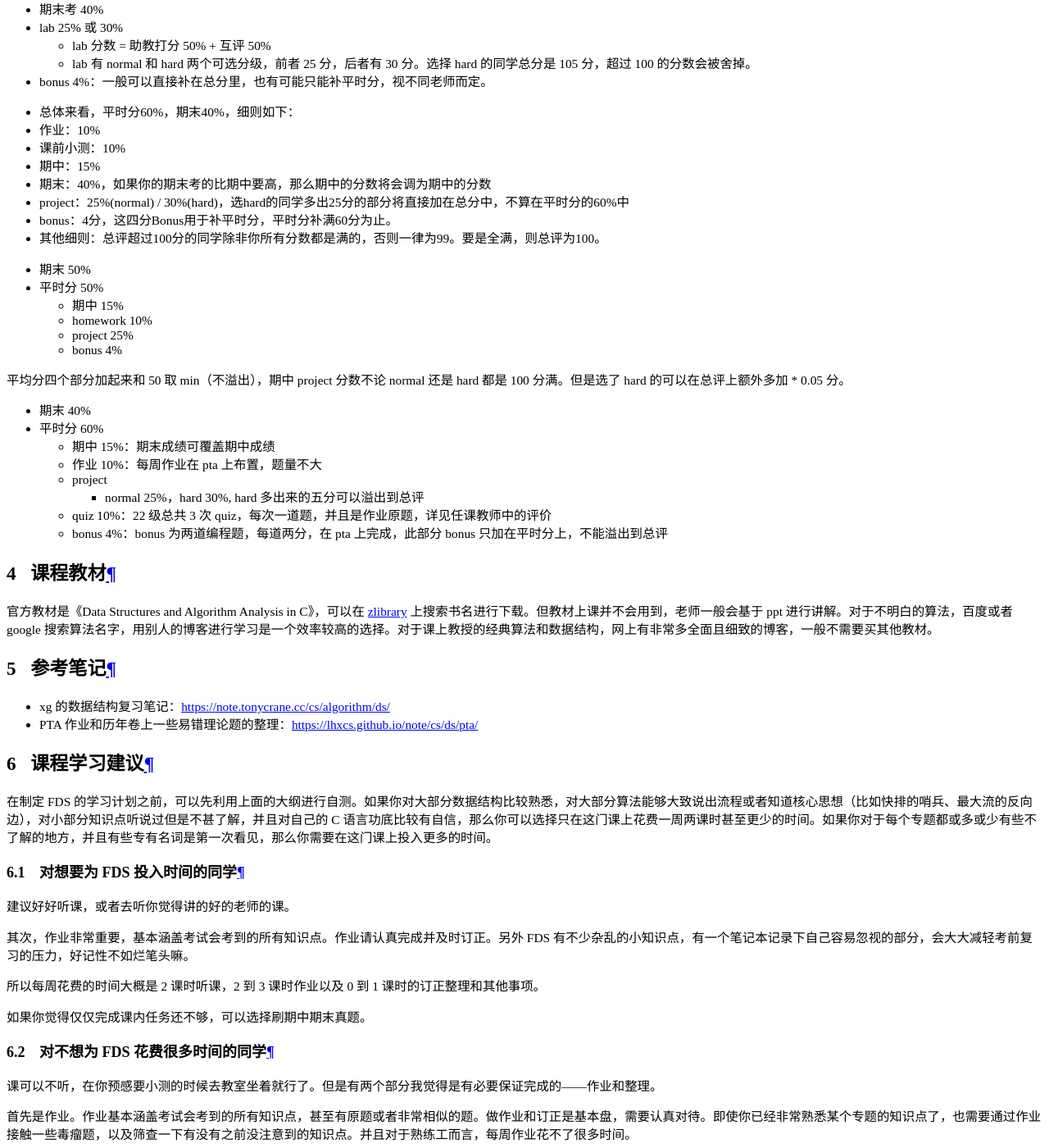
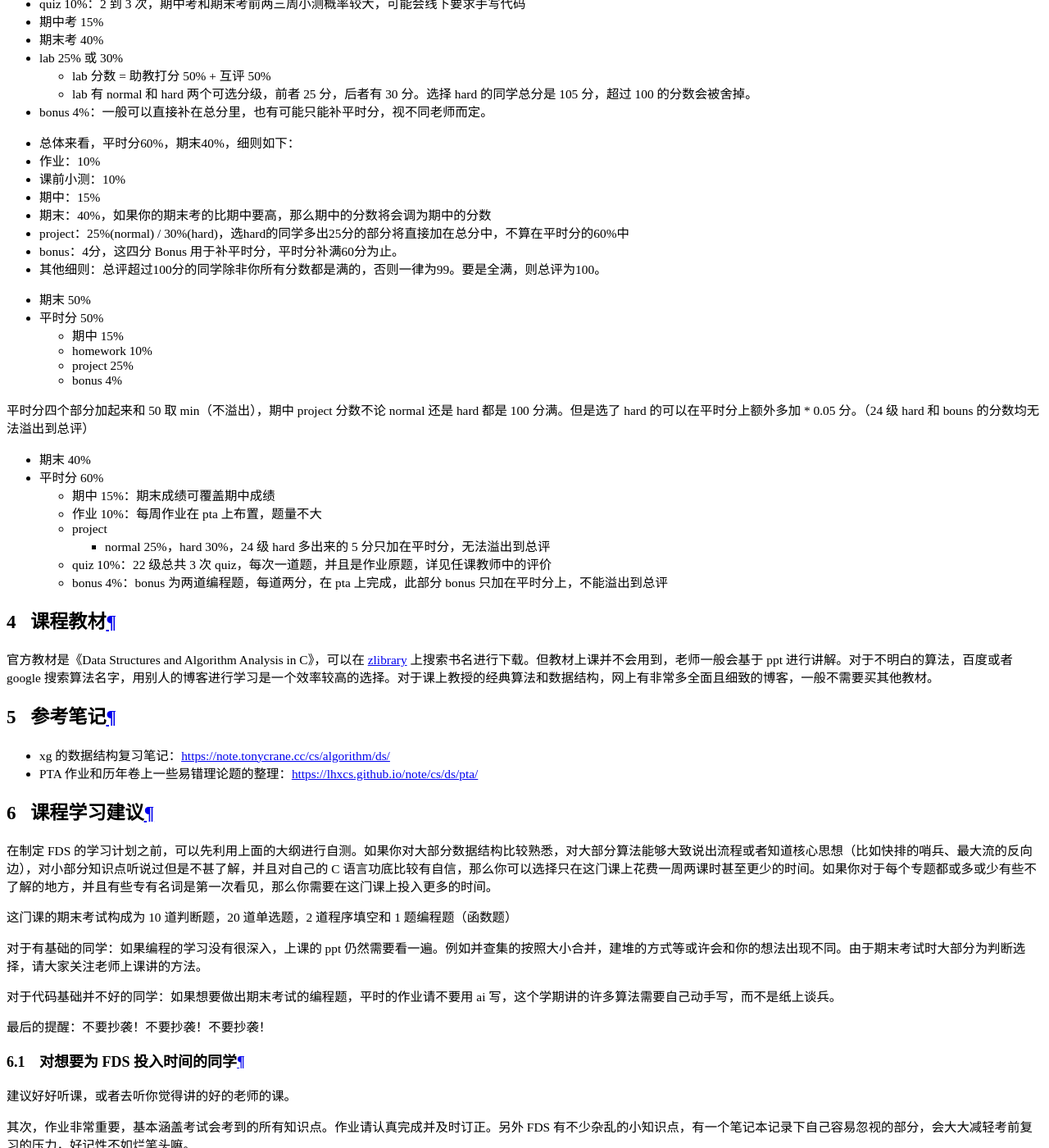
Before and after one commit to ZJU-Turing/TuringCourses, an MkDocs documentation site: the page built from docs/major/data_structure/index.md, in a window 1280 px wide and 1400 px high, scrolled down 18761 px. Shown: the whole window at 82% size. Built offline with MkDocs 1.6.1 and Material for MkDocs 9.7.7, drawn with Linux system fonts in a browser that asks for light colours; comment, search, counter and statistics services are not loaded; some of the changed text lies outside the part shown.

Commit message:
docs: 更新数据结构基础内容 (#257)

```diff
--- a/docs/major/data_structure/index.md
+++ b/docs/major/data_structure/index.md
@@ -107,9 +107,11 @@
 === "何钦铭"
     中文讲课，ppt 英文，讲课内容完全参照 ppt。
 
-    不点名不小测（都不占分数），但是有可能会在课前在 pta 开一套题目作为签到（分数计入作业，但是 21 级只是口头说过，并没有这样搞过）。
+    不点名不小测（都不占分数），但代价是期末分数占总评的50%，需要认真对待。
 
-    总评成绩 bonus 不溢出，但 hard 多的 5 分总评可以溢出。期末分数占比是最重的（50%），需要认真对待。
+    老师人很好，project 经常出现延迟 ddl 的情况，相较于隔壁 cy 班级会更加灵活。
+
+    推荐有基础的同学选他的课，你可以不用担心旷课被扣平时分。
 
 === "杨子祺"
     中文讲课，上课节奏适中，知识点讲解也比较清楚，也会有适当的代码讲解。
@@ -135,7 +137,7 @@
     - 期中：15%
     - 期末：40%，如果你的期末考的比期中要高，那么期中的分数将会调为期中的分数
     - project：25%(normal) / 30%(hard)，选hard的同学多出25分的部分将直接加在总分中，不算在平时分的60%中
-    - bonus：4分，这四分Bonus用于补平时分，平时分补满60分为止。
+    - bonus：4分，这四分 Bonus 用于补平时分，平时分补满60分为止。
     - 其他细则：总评超过100分的同学除非你所有分数都是满的，否则一律为99。要是全满，则总评为100。
 
 === "何钦铭"
@@ -146,7 +148,7 @@
         - project 25%
         - bonus 4%
 
-    平均分四个部分加起来和 50 取 min（不溢出），期中 project 分数不论 normal 还是 hard 都是 100 分满。但是选了 hard 的可以在总评上额外多加 <project 分数（100 满）> * 0.05 分。
+    平时分四个部分加起来和 50 取 min（不溢出），期中 project 分数不论 normal 还是 hard 都是 100 分满。但是选了 hard 的可以在平时分上额外多加 <project 分数（100 满）> * 0.05 分。（24 级 hard 和 bouns 的分数均无法溢出到总评）
 
 === "杨子祺"
     - 期末 40%
@@ -154,7 +156,7 @@
         - 期中 15%：期末成绩可覆盖期中成绩
         - 作业 10%：每周作业在 pta 上布置，题量不大
         - project
-            - normal 25%，hard 30%, hard 多出来的五分可以溢出到总评
+            - normal 25%，hard 30%，24 级 hard 多出来的 5 分只加在平时分，无法溢出到总评
         - quiz 10%：22 级总共 3 次 quiz，每次一道题，并且是作业原题，详见任课教师中的评价
         - bonus 4%：bonus 为两道编程题，每道两分，在 pta 上完成，此部分 bonus 只加在平时分上，不能溢出到总评
 
@@ -171,6 +173,14 @@
 ## 课程学习建议
 
 在制定 FDS 的学习计划之前，可以先利用上面的大纲进行自测。如果你对大部分数据结构比较熟悉，对大部分算法能够大致说出流程或者知道核心思想（比如快排的哨兵、最大流的反向边），对小部分知识点听说过但是不甚了解，并且对自己的 C 语言功底比较有自信，那么你可以选择只在这门课上花费一周两课时甚至更少的时间。如果你对于每个专题都或多或少有些不了解的地方，并且有些专有名词是第一次看见，那么你需要在这门课上投入更多的时间。
+
+这门课的期末考试构成为 10 道判断题，20 道单选题，2 道程序填空和 1 题编程题（函数题）
+
+对于有基础的同学：如果编程的学习没有很深入，上课的 ppt 仍然需要看一遍。例如并查集的按照大小合并，建堆的方式等或许会和你的想法出现不同。由于期末考试时大部分为判断选择，请大家关注老师上课讲的方法。
+
+对于代码基础并不好的同学：如果想要做出期末考试的编程题，平时的作业请不要用 ai 写，这个学期讲的许多算法需要自己动手写，而不是纸上谈兵。
+
+最后的提醒：不要抄袭！不要抄袭！不要抄袭！
 
 ### 对想要为 FDS 投入时间的同学
 
```
